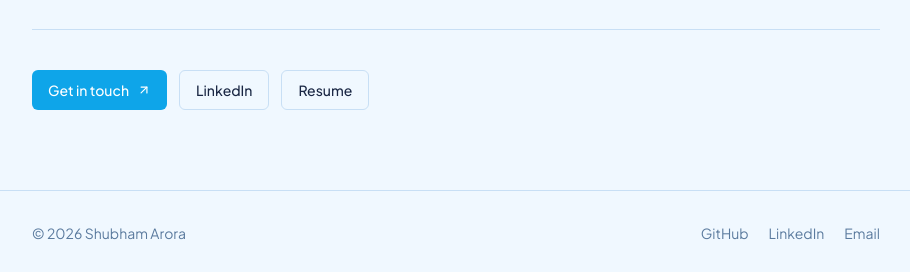
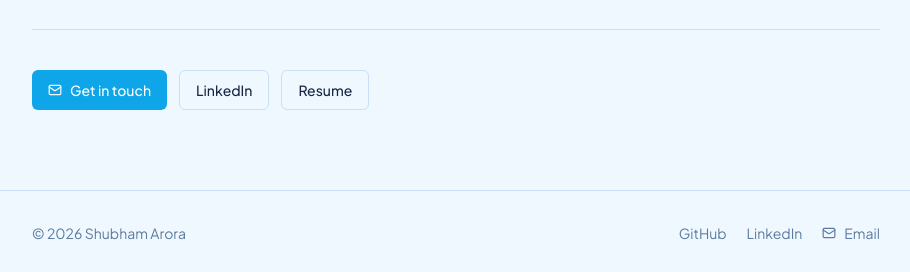
Before and after one commit to hitawall/pm-portfolio, a Next.js app: page /about in a window 1280 px wide. Shown: the part 1564-1836 px from the top of the page, without its empty margins (184-1094 px from the left). Built offline with nearby package versions, Linux system fonts and the light colour scheme; no server answers.

Commit message:
feat: replace mailto: links with clipboard copy UX (closes #41)
Clicking any email button now copies the address to clipboard and shows
a 2-second "Copied!" / check-icon confirmation — no mail client required.
Covers: hero CTA, contact section, about page, header icon, footer link.

```diff
--- a/app/(site)/about/page.tsx
+++ b/app/(site)/about/page.tsx
@@ -1,8 +1,8 @@
 import type { Metadata } from "next";
 import Link from "next/link";
-import { ArrowUpRight } from "lucide-react";
 import { Container } from "@/components/ui/Container";
 import { Button } from "@/components/ui/Button";
+import { CopyEmail } from "@/components/ui/CopyEmail";
 import { ScrollReveal } from "@/components/ui/ScrollReveal";
 import { siteConfig } from "@/lib/config";
 
@@ -95,9 +95,7 @@ export default function About() {
         </article>
 
         <ScrollReveal className="mt-16 flex flex-wrap gap-3 border-t border-border pt-10">
-          <Button as="a" href={`mailto:${siteConfig.email}`}>
-            Get in touch <ArrowUpRight size={14} />
-          </Button>
+          <CopyEmail label="Get in touch" />
           <Button
             as="a"
             href={siteConfig.linkedin}
--- a/app/(site)/page.tsx
+++ b/app/(site)/page.tsx
@@ -1,7 +1,8 @@
 import Link from "next/link";
-import { ArrowUpRight, Mail, ChevronDown } from "lucide-react";
+import { ArrowUpRight, ChevronDown } from "lucide-react";
 import { Container } from "@/components/ui/Container";
 import { Button } from "@/components/ui/Button";
+import { CopyEmail } from "@/components/ui/CopyEmail";
 import { HeroMotion } from "@/components/site/HeroMotion";
 import { ScrollReveal } from "@/components/ui/ScrollReveal";
 import { getFeaturedCaseStudies, getAllPosts } from "@/sanity/lib/queries";
@@ -59,9 +60,7 @@ export default async function Home() {
               <Button as={Link} href="/work">
                 View work <ArrowUpRight size={14} />
               </Button>
-              <Button as="a" href={`mailto:${siteConfig.email}`} variant="ghost">
-                <Mail size={14} /> Get in touch
-              </Button>
+              <CopyEmail label="Get in touch" variant="ghost" />
             </div>
           </HeroMotion>
         </Container>
@@ -225,9 +224,7 @@ export default async function Home() {
             interest in 0→1, platform-scale, and infra-adjacent work.
           </p>
           <div className="mt-8 flex flex-wrap justify-center gap-3">
-            <Button as="a" href={`mailto:${siteConfig.email}`}>
-              <Mail size={14} /> {siteConfig.email}
-            </Button>
+            <CopyEmail />
             <Button
               as="a"
               href={siteConfig.linkedin}
--- a/components/site/Footer.tsx
+++ b/components/site/Footer.tsx
@@ -1,4 +1,5 @@
 import { Container } from "@/components/ui/Container";
+import { CopyEmail } from "@/components/ui/CopyEmail";
 import { siteConfig } from "@/lib/config";
 
 export function Footer() {
@@ -24,12 +25,7 @@ export function Footer() {
             >
               LinkedIn
             </a>
-            <a
-              href={`mailto:${siteConfig.email}`}
-              className="transition-colors duration-[120ms] hover:text-accent"
-            >
-              Email
-            </a>
+            <CopyEmail label="Email" variant="link" size="sm" className="h-auto p-0 text-sm font-normal" />
           </div>
         </div>
       </Container>
--- a/components/site/Header.tsx
+++ b/components/site/Header.tsx
@@ -1,7 +1,7 @@
 import Link from "next/link";
-import { Mail } from "lucide-react";
 import { Container } from "@/components/ui/Container";
 import { ThemeToggle } from "@/components/site/ThemeToggle";
+import { CopyEmailIcon } from "@/components/ui/CopyEmailIcon";
 import { siteConfig } from "@/lib/config";
 
 const navLinks = [
@@ -32,14 +32,7 @@ export function Header() {
                 {label}
               </Link>
             ))}
-            <a
-              href={`mailto:${siteConfig.email}`}
-              aria-label="Email me"
-              title={siteConfig.email}
-              className="hidden rounded-md p-1.5 text-foreground-muted transition-colors duration-[120ms] hover:text-accent sm:block"
-            >
-              <Mail size={15} />
-            </a>
+            <CopyEmailIcon />
             <a
               href={siteConfig.linkedin}
               target="_blank"
--- /dev/null
+++ b/components/ui/CopyEmail.tsx
@@ -0,0 +1,59 @@
+"use client";
+
+import { useState } from "react";
+import { Mail, Check } from "lucide-react";
+import { siteConfig } from "@/lib/config";
+import { cn } from "@/lib/utils";
+
+type Variant = "primary" | "ghost" | "link";
+type Size = "sm" | "md";
+
+interface Props {
+  label?: string;
+  variant?: Variant;
+  size?: Size;
+  className?: string;
+}
+
+export function CopyEmail({ label, variant = "primary", size = "md", className }: Props) {
+  const [copied, setCopied] = useState(false);
+
+  async function handleCopy() {
+    try {
+      await navigator.clipboard.writeText(siteConfig.email);
+    } catch {
+      // fallback: select a hidden input — handles insecure contexts
+      const el = document.createElement("input");
+      el.value = siteConfig.email;
+      document.body.appendChild(el);
+      el.select();
+      document.execCommand("copy");
+      document.body.removeChild(el);
+    }
+    setCopied(true);
+    setTimeout(() => setCopied(false), 2000);
+  }
+
+  const displayLabel = label ?? siteConfig.email;
+
+  return (
+    <button
+      type="button"
+      onClick={handleCopy}
+      aria-label={copied ? "Email copied!" : `Copy email address: ${siteConfig.email}`}
+      title={copied ? "Copied!" : siteConfig.email}
+      className={cn(
+        "inline-flex items-center justify-center gap-2 rounded-md font-medium transition-colors duration-[200ms] focus-visible:outline-none focus-visible:ring-2 focus-visible:ring-accent focus-visible:ring-offset-2",
+        size === "sm" && "h-8 px-3 text-sm",
+        size === "md" && "h-10 px-4 text-sm",
+        variant === "primary" && "bg-accent text-accent-foreground hover:bg-accent-hover",
+        variant === "ghost" && "border border-border text-foreground hover:bg-surface hover:border-border-strong",
+        variant === "link" && "text-foreground-muted hover:text-accent",
+        className,
+      )}
+    >
+      {copied ? <Check size={14} /> : <Mail size={14} />}
+      {copied ? "Copied!" : displayLabel}
+    </button>
+  );
+}
--- /dev/null
+++ b/components/ui/CopyEmailIcon.tsx
@@ -0,0 +1,36 @@
+"use client";
+
+import { useState } from "react";
+import { Mail, Check } from "lucide-react";
+import { siteConfig } from "@/lib/config";
+
+export function CopyEmailIcon() {
+  const [copied, setCopied] = useState(false);
+
+  async function handleCopy() {
+    try {
+      await navigator.clipboard.writeText(siteConfig.email);
+    } catch {
+      const el = document.createElement("input");
+      el.value = siteConfig.email;
+      document.body.appendChild(el);
+      el.select();
+      document.execCommand("copy");
+      document.body.removeChild(el);
+    }
+    setCopied(true);
+    setTimeout(() => setCopied(false), 2000);
+  }
+
+  return (
+    <button
+      type="button"
+      onClick={handleCopy}
+      aria-label={copied ? "Email copied!" : `Copy email: ${siteConfig.email}`}
+      title={copied ? "Copied!" : siteConfig.email}
+      className="hidden rounded-md p-1.5 text-foreground-muted transition-colors duration-[120ms] hover:text-accent sm:block"
+    >
+      {copied ? <Check size={15} /> : <Mail size={15} />}
+    </button>
+  );
+}
```
